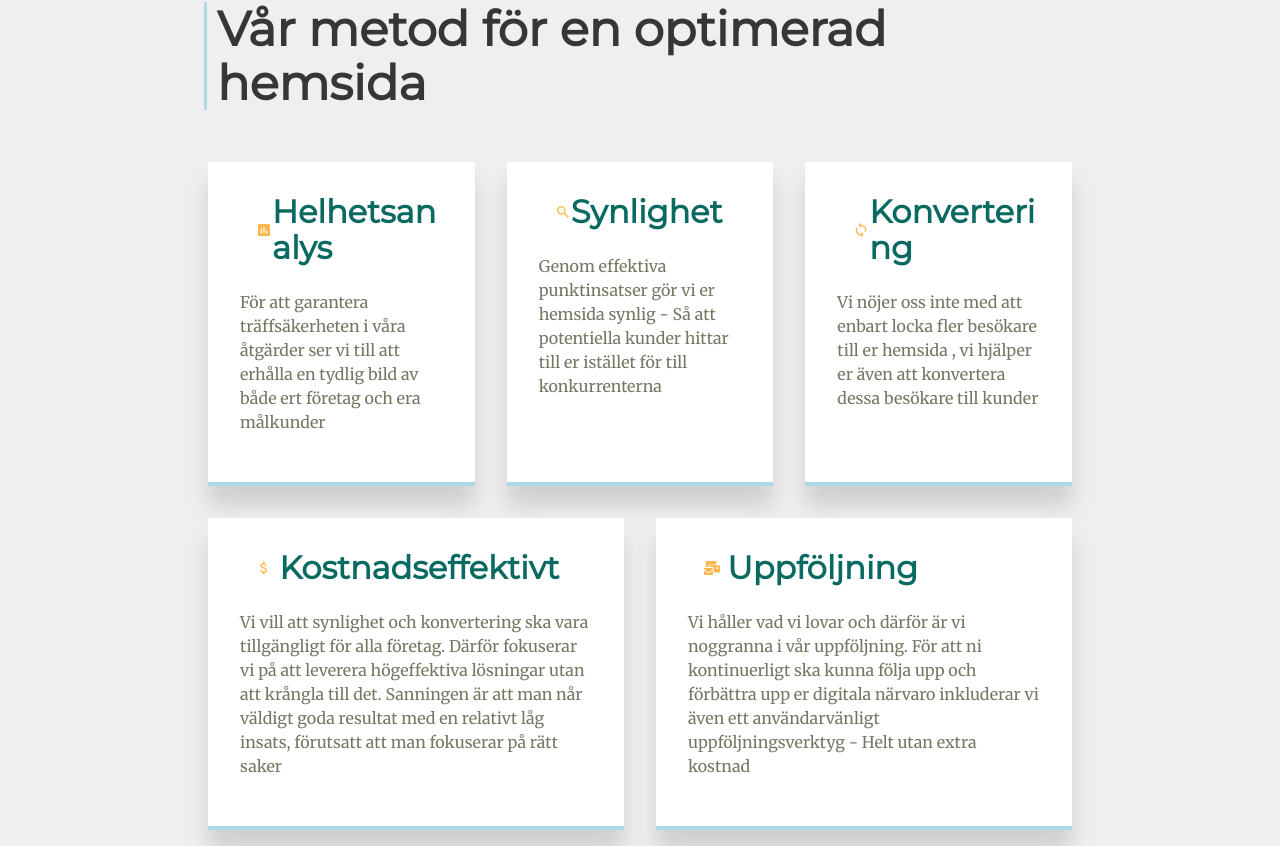
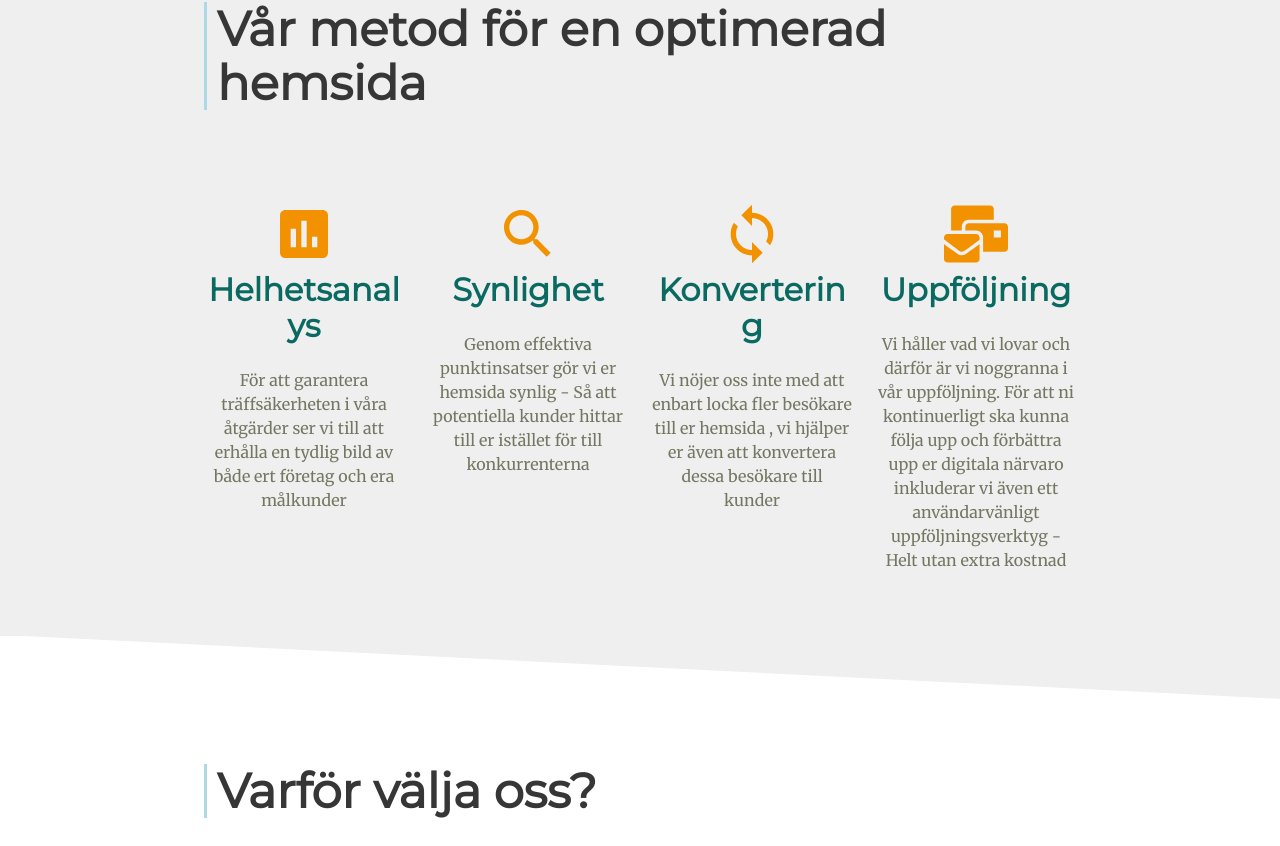
Before and after one commit to codebyjonas/digitalframgang.com, a React (Create React App) app: page / in a window 1280 px wide. Shown: the part 894-1740 px from the top of the page. Built offline with nearby package versions, Linux system fonts and the light colour scheme.

Commit message:
redsign of everything yes

```diff
--- a/src/App.scss
+++ b/src/App.scss
@@ -104,9 +104,8 @@ $gap: 180px;
     color: $orange-light;
 }
 
-.card-shadow {
+.card {
     background-color: white;
-    box-shadow: 0px 20px 20px #cfcfcf;
     border-bottom: 4px solid #add8e6;
     margin: 1rem;
     padding: 2rem;
@@ -165,10 +164,6 @@ p {
 }
 
 @media only screen and (max-width: 768px) {
-    .card-shadow {
-        padding: 1rem;
-        box-shadow: 0px 12px 15px #ebecef;
-    }
     p {
         font-size: 0.9em;
     }
--- a/src/components/Services.js
+++ b/src/components/Services.js
@@ -8,93 +8,47 @@ const Services = () => (
             <h2 className='title is-1 has-blue-sidebar'>
                 Vår metod för en optimerad hemsida
             </h2>
-            <div className='columns'>
-                <div className='column card-shadow'>
-                    <div className='columns is-vcentered'>
-                        <div className='column is-1 is-paddingless'>
-                            <span className='icon has-orange-light is-size-2 is-flex'>
+            <div className='columns service-cards'>
+                <div className='column service-card'>
+                    <span className='icon'>
                         <MdAssessment />
                     </span>
-                        </div>
-                        <div className='column'>
                     <h2 className='title is-3'>Helhetsanalys</h2>
-                        </div>
-                    </div>
-                    <div>
                     <p>
-                            För att garantera träffsäkerheten i våra åtgärder
-                            ser vi till att erhålla en tydlig bild av både ert
-                            företag och era målkunder
+                        För att garantera träffsäkerheten i våra åtgärder ser vi
+                        till att erhålla en tydlig bild av både ert företag och
+                        era målkunder
                     </p>
                 </div>
-                </div>
-                <div className='column card-shadow'>
-                    <div className='columns is-vcentered'>
-                        <div className='column is-1 is-paddingless'>
-                            <span className='icon has-orange-light is-size-2 is-flex'>
+                <div className='column service-card'>
+                    <span className='icon'>
                         <MdSearch />
                     </span>
-                        </div>
-                        <div className='column'>
                     <h2 className='title is-3'>Synlighet</h2>
-                        </div>
-                    </div>
                     <p>
                         Genom effektiva punktinsatser gör vi er hemsida synlig -
                         Så att potentiella kunder hittar till er istället för
                         till konkurrenterna
                     </p>
                 </div>
-                <div className='column card-shadow'>
-                    <div className='columns is-vcentered'>
-                        <div className='column is-1 is-paddingless'>
-                            <span class='icon has-orange-light is-size-2 is-flex'>
+                <div className='column service-card'>
+                    <span class='icon'>
                         <MdLoop />
                     </span>
-                        </div>
-                        <div className='column'>
+
                     <h2 className='title is-3'>Konvertering</h2>
-                        </div>
-                    </div>
                     <p>
                         Vi nöjer oss inte med att enbart locka fler besökare
                         till er hemsida , vi hjälper er även att konvertera
                         dessa besökare till kunder
                     </p>
                 </div>
-            </div>
-            <div className='columns'>
-                <div className='column card-shadow'>
-                    <div className='columns is-vcentered'>
-                        <div className='column is-1 is-paddingless'>
-                            <span class='icon has-orange-light is-size-2 is-flex'>
-                                <MdAttachMoney />
-                            </span>
-                        </div>
-                        <div className='column'>
-                            <h2 className='title is-3'>Kostnadseffektivt</h2>
-                        </div>
-                    </div>
-                    <p>
-                        Vi vill att synlighet och konvertering ska vara
-                        tillgängligt för alla företag. Därför fokuserar vi på
-                        att leverera högeffektiva lösningar utan att krångla
-                        till det. Sanningen är att man når väldigt goda resultat
-                        med en relativt låg insats, förutsatt att man fokuserar
-                        på rätt saker
-                    </p>
-                </div>
-                <div className='column card-shadow'>
-                    <div className='columns is-vcentered'>
-                        <div className='column is-1 is-paddingless'>
-                            <span class='icon has-orange-light is-size-2 is-flex'>
+                <div className='column service-card'>
+                    <span class='icon'>
                         <FaMailBulk />
                     </span>
-                        </div>
-                        <div className='column'>
+
                     <h2 className='title is-3'>Uppföljning</h2>
-                        </div>
-                    </div>
                     <p>
                         Vi håller vad vi lovar och därför är vi noggranna i vår
                         uppföljning. För att ni kontinuerligt ska kunna följa
--- a/src/style/services.scss
+++ b/src/style/services.scss
@@ -1,13 +1,19 @@
 #services {
-    .is-paddingless {
-        margin-left: 0.5rem;
+    background-color: #efefef;
+    .service-cards {
+        margin-top: 5rem;
+        .service-card {
+            text-align: center;
+            .icon {
+                height: 4rem;
+                width: 4rem;
+                font-size: 4rem;
+                text-align: center;
+                color: $orange;
+            }
+        }
+        .is-paddingless {
+            margin-left: 0.5rem;
+        }
     }
 }
-
-#services {
-    background-color: #efefef;
-}
-.icon {
-    height: 2rem;
-    width: 2rem;
-}
```
Lines whose indentation alone changed are shown as unchanged.
